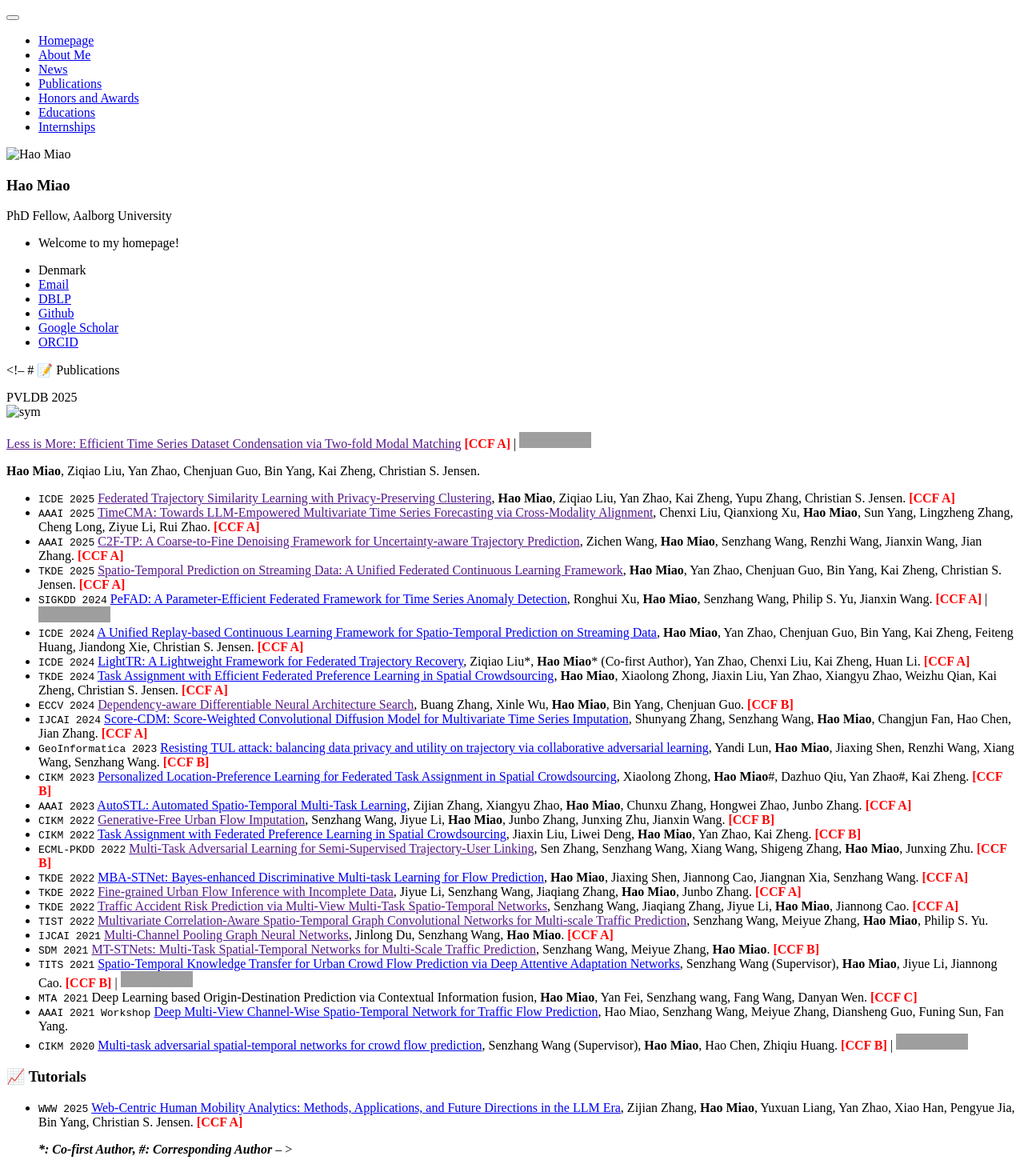
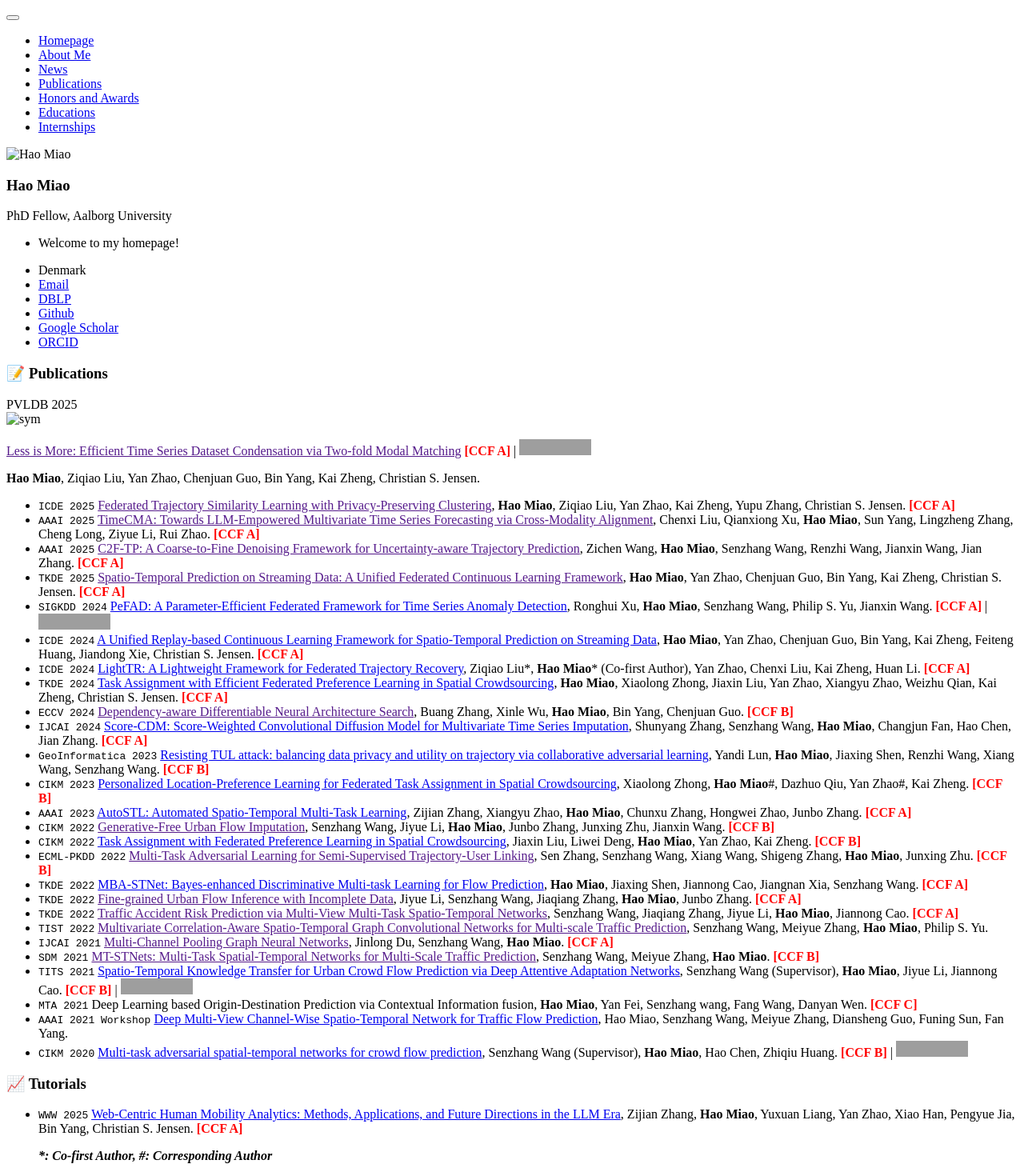
Before and after one commit to MiaoHaoSunny/MiaoHaoSunny.github.io, a Jekyll site: the page built from _pages/includes/pub.md, in a window 1280 px wide. Shown: the whole page at 80% size. Built offline with Jekyll 4.4.1, drawn with Linux system fonts in a browser that asks for light colours; our own code applies the rules of GitHub Pages for plain Markdown files; grey boxes are pictures that could not be loaded.

Commit message:
Update pub.md

```diff
--- a/_pages/includes/pub.md
+++ b/_pages/includes/pub.md
@@ -1,4 +1,4 @@
-<!-- # 📝 Publications
+# 📝 Publications
 
 <div class='paper-box'><div class='paper-box-image'><div><div class="badge">PVLDB 2025</div><img src='images/TimeDC.png' alt="sym" width="100%"></div></div>
 <div class='paper-box-text' markdown="1">
@@ -40,4 +40,3 @@
 - ``WWW 2025`` [Web-Centric Human Mobility Analytics: Methods, Applications, and Future Directions in the LLM Era](https://drive.google.com/file/d/1my5aEcz_P-SR4it6KSchWNfZgzMUHm5h/view), Zijian Zhang, **Hao Miao**, Yuxuan Liang, Yan Zhao, Xiao Han, Pengyue Jia, Bin Yang, Christian S. Jensen. <b><font color="red">[CCF A]</font></b>
 
   _**\*: Co-first Author, \#: Corresponding Author**_
--- >
```
